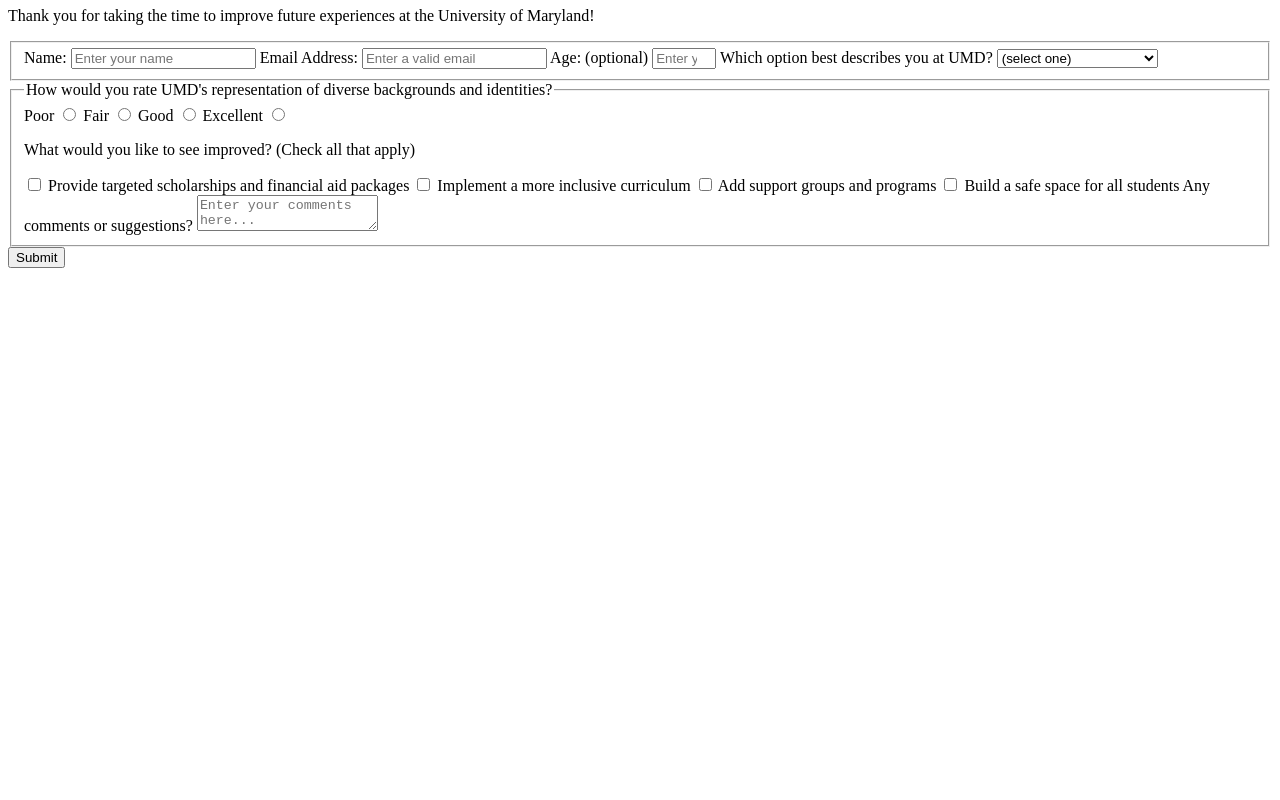
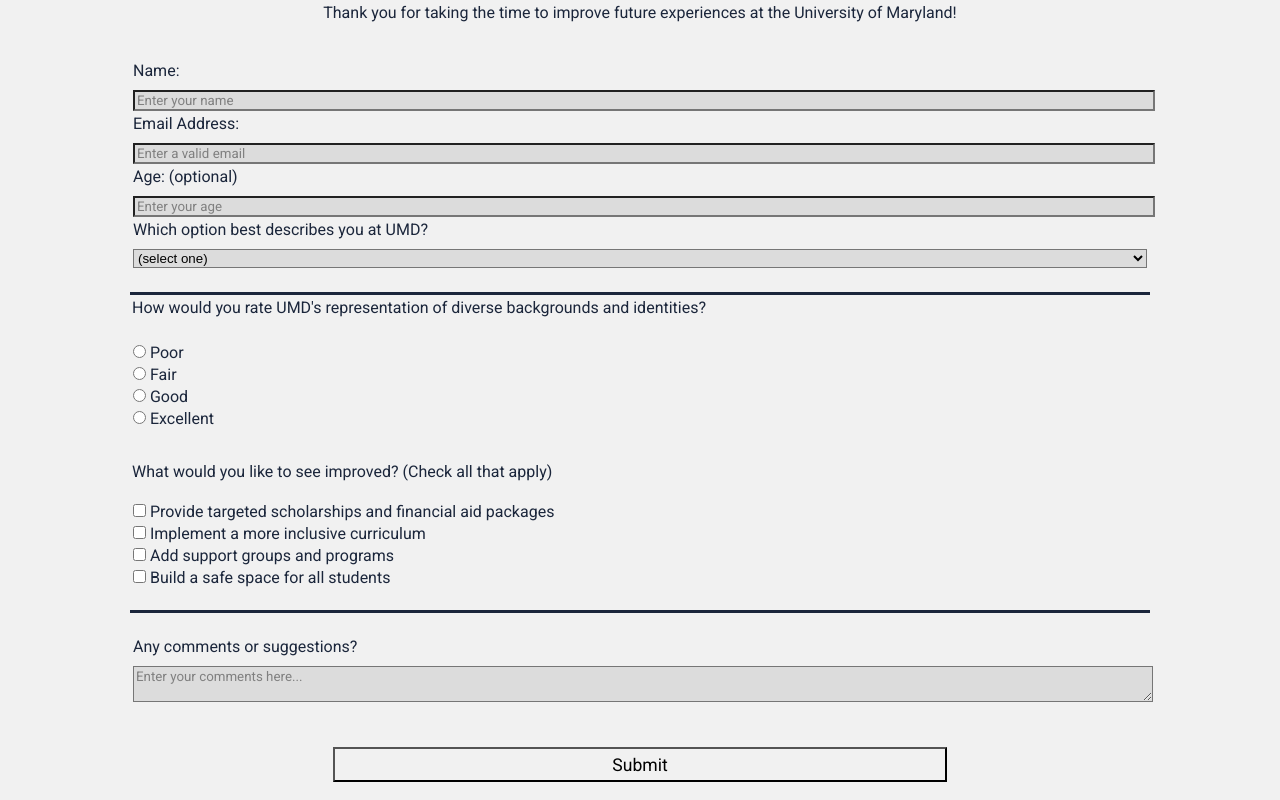
Before and after one commit to cathyswu/surveyform, a plain HTML site: page index.html in a window 1280 px wide. Shown: the part 99-899 px from the top of the page. Before the commit the page ends 800 px from the top, so only its background shows below. Drawn offline with Linux system fonts and the light colour scheme.

Commit message:
css changes

```diff
--- a/index.html
+++ b/index.html
@@ -3,8 +3,9 @@
 
   <head>
     <meta charset="UTF-8">
-    <title>UMD Diversity Survey</title>>
+    <title>UMD Diversity Survey</title>
     <link rel="stylesheet" href="styles.css">
+    <link href="https://fonts.googleapis.com/css2?family=Roboto:wght@400;500;700&display=swap" rel="stylesheet">
   </head>
 
   <body>
@@ -41,46 +42,47 @@
     <fieldset>
         <legend>How would you rate UMD's representation of diverse backgrounds and identities?</legend>
         <label for="poor">
+            <input class="inline" id="poor" type="radio" name="diversity-rating" value="1"/>
             Poor
-            <input id="poor" type="radio" name="diversity-rating" value="1"/>
         </label>
         <label for="fair">
+            <input class="inline" id="fair" type="radio" name="diversity-rating" value="2"/>
             Fair
-            <input id="fair" type="radio" name="diversity-rating" value="2"/>
         </label>
         <label for="good">
+            <input class="inline" id="good" type="radio" name="diversity-rating" value="3"/>
             Good
-            <input id="good" type="radio" name="diversity-rating" value="3"/>
         </label>
         <label for="excellent">
+            <input class="inline" id="excellent" type="radio" name="diversity-rating" value="4"/>
             Excellent
-            <input id="excellent" type="radio" name="diversity-rating" value="4"/>
         </label>
 
-        <p>What would you like to see improved? (Check all that apply)</p>
+        <legend>What would you like to see improved? (Check all that apply)</legend>
+        <hr>
         <label for="scholarships">
-            <input id="scholarships" name="scholarships" type="checkbox" value="scholarships" required/>
+            <input class="inline" id="scholarships" name="scholarships" type="checkbox" value="scholarships" required/>
             Provide targeted scholarships and financial aid packages
         </label>
         <label for="curriculum">
-            <input id="curriculum" name="curriculum" type="checkbox" value="curriculum" required/>
+            <input class="inline" id="curriculum" name="curriculum" type="checkbox" value="curriculum" required/>
             Implement a more inclusive curriculum
         </label>
         <label for="programs">
-            <input id="programs" name="programs" type="checkbox" value="programs" required/>
+            <input class="inline" id="programs" name="programs" type="checkbox" value="programs" required/>
             Add support groups and programs
         </label>
         <label for="safe-space">
-            <input id="safe-space" name="safe-space" type="checkbox" value="safe-space" required/>
+            <input class="inline" id="safe-space" name="safe-space" type="checkbox" value="safe-space" required/>
             Build a safe space for all students
         </label>
-
+    </fieldset>
+    <fieldset>
         <label for="comments">
             Any comments or suggestions?
             <textarea id="comments" name="comments" placeholder="Enter your comments here..."></textarea>
         </label>
     </fieldset>
-
     <input type="submit" id="submit" value="Submit" />
   </form>
 
--- a/styles.css
+++ b/styles.css
@@ -0,0 +1,77 @@
+body {
+    width: 100%;
+    height: 100%;
+    margin: auto;
+    background-color: #F1F1F1;
+    color: #1B263B;
+    font-family: 'Roboto', sans-serif;
+    font-size: 16px;
+}
+
+h1, p {
+    margin: 1em auto;
+    text-align: center;
+}
+
+form {
+    width: 80%;
+    margin: 0 auto;
+}
+
+fieldset {
+    border: none;
+    padding: 2% 0;
+    border-bottom: 3px solid #1B263B;
+}
+
+label {
+    display: block;
+    margin: 3px 3px;
+}
+
+option, input, textarea, select {
+    margin: 10px 0 0 0;
+    width: 100%;
+}
+
+.inline {
+    width: unset;
+    vertical-align: auto;
+    margin: auto;
+    display: inline;
+}
+
+fieldset:last-of-type {
+    border-bottom: none;
+}
+
+select, input, textarea {
+    background-color: gainsboro;
+}
+
+input[type="submit"] {
+    display: block;
+    width: 60%;
+    margin: 1em auto;
+    height: 2em;
+    font-size: 1.1rem;
+    background-color: #F1F1F1;
+    min-width: 300px;
+    font-family: 'Roboto', sans-serif;
+  }
+
+::placeholder, option {
+    font-family: 'Roboto', sans-serif;
+    color: gray;
+}
+
+legend {
+    padding-top: 3px;
+    padding-bottom: 3px;
+    margin-top: 3%;
+}
+
+hr {
+    clear: both;
+    visibility: hidden;
+}
```
